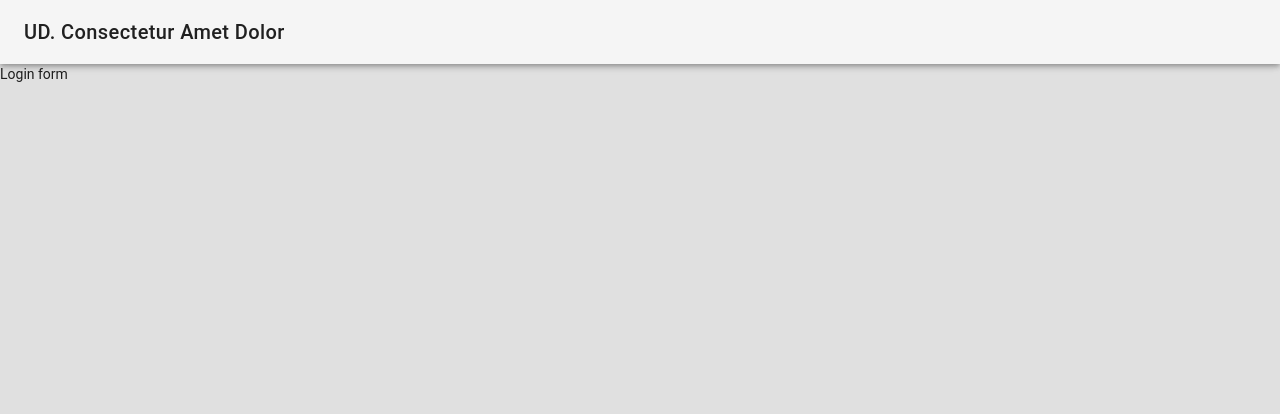
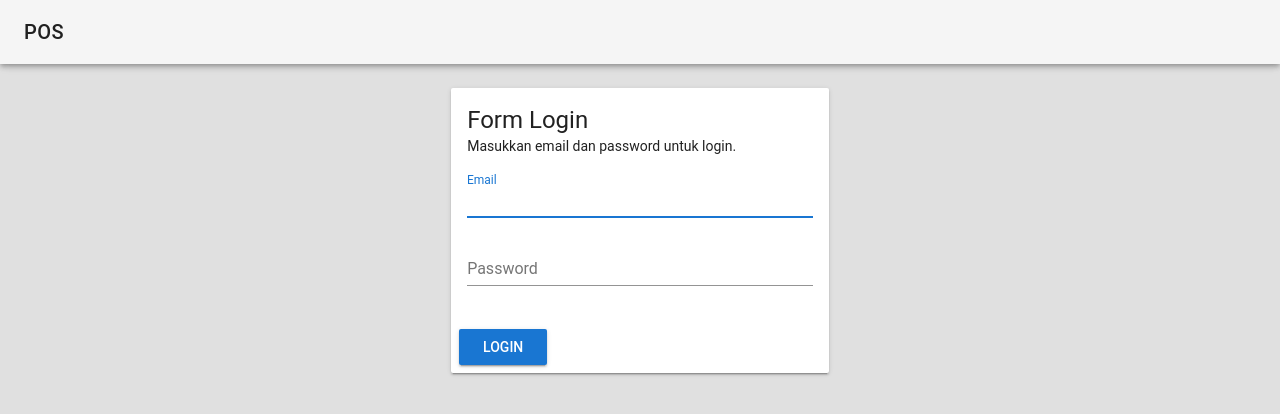
Before and after one commit to andyprasetya/pos-desktop, a Vue app: page / in a window 1280 px wide. Shown: the top 414 px of the page. Built offline with nearby package versions, Linux system fonts and the light colour scheme; what vue-resource would draw is missing.

Commit message:
Add login form

```diff
--- a/src/components/layout/Sidenav.vue
+++ b/src/components/layout/Sidenav.vue
@@ -27,18 +27,18 @@
         <v-list-group
           v-if="item.items && item.items.length > 0"
           v-model="item.active"
-          :key="item.title"
+          :key="item.name"
           no-action>
           <v-list-tile slot="activator">
             <v-list-tile-action class="pr-1 pl-2 mr-1">
-              <v-icon :class="isActiveParentMenu(item.title) ? 'blue--text' : ''" :title="item.title"  dark v-html="item.icon"></v-icon>
+              <v-icon :class="isActiveParentMenu(item.name) ? 'blue--text' : ''" :title="item.title"  dark v-html="item.icon"></v-icon>
             </v-list-tile-action>
-            <v-list-tile-content :class="isActiveParentMenu(item.title)?'blue--text': ''">
+            <v-list-tile-content :class="isActiveParentMenu(item.name)?'blue--text': ''">
               <v-list-tile-title>{{ item.title }}</v-list-tile-title>
             </v-list-tile-content>
           </v-list-tile>
-          <v-list-tile v-for="subItem in item.items" :key="subItem.title" @click="clickMenu(subItem)">
-            <v-list-tile-content :class="isActiveMenuItem(subItem.title)?'blue--text': ''">
+          <v-list-tile v-for="subItem in item.items" :key="subItem.name" @click="clickMenu(subItem)">
+            <v-list-tile-content :class="isActiveMenuItem(subItem.name)?'blue--text': ''">
               <v-list-tile-title>{{ subItem.title }}</v-list-tile-title>
             </v-list-tile-content>
           </v-list-tile>
@@ -46,12 +46,12 @@
 
         <v-list-tile
           v-else
-          :key="item.title"
+          :key="item.name"
           @click="clickMenu(item)">
           <v-list-tile-action class="pr-1 pl-2 mr-1">
-            <v-icon :class="isActiveMenuItem(item.title)?'blue--text': ''" :title="item.title"  dark v-html="item.icon"></v-icon>
+            <v-icon :class="isActiveMenuItem(item.name)?'blue--text': ''" :title="item.title"  dark v-html="item.icon"></v-icon>
           </v-list-tile-action>
-          <v-list-tile-content :class="isActiveMenuItem(item.title)?'blue--text': ''">
+          <v-list-tile-content :class="isActiveMenuItem(item.name)?'blue--text': ''">
             <v-list-tile-title v-text="item.title"></v-list-tile-title>
           </v-list-tile-content>
         </v-list-tile>
@@ -71,32 +71,38 @@ export default {
       items: [
         {
           icon: 'local_activity',
-          title: 'Penjualan'
+          title: 'Penjualan',
+          name: 'penjualan'
         },
         {
           icon: 'school',
-          title: 'Pembelian'
+          title: 'Pembelian',
+          name: 'pembelian'
         },
         {
           icon: 'directions_run',
-          title: 'Pemindahan'
+          title: 'Pemindahan',
+          name: 'pemindahan'
         },
         {
           icon: 'healing',
-          title: 'Transaksi Lainnya'
+          title: 'Transaksi Lainnya',
+          name: 'transaksi-lainnya'
         },
         {
           icon: 'content_cut',
           title: 'Laporan',
+          name: 'laporan',
           items: [
-            { title: 'Penjualan' },
-            { title: 'Pembelian' },
-            { title: 'Pemindahan' }
+            { title: 'Penjualan', name: 'laporan-penjualan' },
+            { title: 'Pembelian', name: 'laporan-pembelian' },
+            { title: 'Pemindahan', name: 'laporan-pemindahan' }
           ]
         },
         {
           icon: 'local_offer',
-          title: 'Konfigurasi'
+          title: 'Konfigurasi',
+          name: 'konfigurasi'
         }
       ]
     };
@@ -124,16 +130,16 @@ export default {
   },
   methods: {
     clickMenu (menuItem) {
-      this.$store.commit('setActiveMenuItem', menuItem.title);
+      this.$store.commit('setActiveMenuItem', menuItem.name);
 
       for (var i in this.items) {
-        if (!this.isActiveParentMenu(this.items[i].title) && this.items[i].active) {
+        if (!this.isActiveParentMenu(this.items[i].name) && this.items[i].active) {
           this.items[i].active = false;
         }
       }
 
       this.$router.push({
-        name: menuItem.title
+        name: menuItem.name
       });
     },
     toggleMiniSidenav () {
@@ -145,16 +151,16 @@ export default {
         }
       }
     },
-    isActiveMenuItem (title) {
-      return this.activeMenuItem.includes(title);
+    isActiveMenuItem (name) {
+      return this.activeMenuItem === name;
     },
-    isActiveParentMenu (title) {
+    isActiveParentMenu (name) {
       let self = this;
       let matchedChild = [];
       for (let i in this.items) {
-        if (this.items[i].title === title && this.items[i].items) {
+        if (this.items[i].name === name && this.items[i].items) {
           matchedChild = this.items[i].items.filter(function (data) {
-            return self.isActiveMenuItem(data.title);
+            return self.isActiveMenuItem(data.name);
           });
         }
       }
--- a/src/components/layout/Topnav.vue
+++ b/src/components/layout/Topnav.vue
@@ -2,7 +2,7 @@
   <div class="top-nav-wrapper">
     <v-toolbar app light>
       <v-toolbar-side-icon @click.native.stop="drawer = !drawer" v-if="sidenav === 'true'"></v-toolbar-side-icon>
-      <v-toolbar-title @click="clickTopMenu('Welcome')">{{storeName}}</v-toolbar-title>
+      <v-toolbar-title @click="clickTopMenu('welcome')">{{getTopNavTitle}}</v-toolbar-title>
       <v-spacer></v-spacer>
       <v-toolbar-items class="hidden-sm-and-down">
         <template v-for="menu in visibleMenuItem">
@@ -36,22 +36,22 @@ export default {
     topMenus: [
       {
         title: 'Homepage',
-        name: 'Basic',
+        name: 'home',
         visibleLogin: true,
         visibleLogout: false
       }, {
         icon: 'more_vert',
         title: 'userMenus',
-        name: 'User',
+        name: 'user',
         visibleLogin: true,
         visibleLogout: false,
         items: [
           {
             title: 'Change Password',
-            name: 'ChangePassword'
+            name: 'change-password'
           }, {
             title: 'Logout',
-            name: 'Logout'
+            name: 'logout'
           }
         ]
       }
@@ -60,7 +60,8 @@ export default {
   computed: {
     ...mapGetters ({
       userRealName: 'getRealName',
-      storeName: 'getStoreName'
+      storeName: 'getStoreName',
+      appName: 'getAppName'
     }),
 
     drawer: {
@@ -80,12 +81,18 @@ export default {
         : this.topMenus.filter(item => {
           return item.visibleLogout;
         });
+    },
+
+    getTopNavTitle () {
+      return (this.isLogin === 'true') ? this.storeName : this.appName;
     }
   },
   methods: {
     clickTopMenu (menu) {
-      if (menu === 'Login') {
-        this.$store.commit('toggleShowLoginForm');
+      if (menu === 'logout') {
+        this.$router.push({
+          name: 'welcome'
+        });
       } else {
         this.$store.commit('setActiveMenuItem', menu);
         this.$router.push({
--- /dev/null
+++ b/src/components/pages/Penjualan.vue
@@ -0,0 +1,13 @@
+<template lang="html">
+  <v-flex xs12>
+    Penjualan
+  </v-flex>
+</template>
+
+<script>
+export default {
+}
+</script>
+
+<style lang="css">
+</style>
--- a/src/components/pages/Welcome.vue
+++ b/src/components/pages/Welcome.vue
@@ -5,9 +5,35 @@
 
     <v-content class="grey lighten-2" light>
 
-      <div class="">
-        Login form
-      </div>
+      <v-container grid-list-xs>
+        <v-layout row wrap>
+          <v-flex xs12 sm6 offset-sm3 md4 offset-md4>
+            <v-card>
+              <v-card-text>
+                <h1 class="headline">Form Login</h1>
+                <p>Masukkan email dan password untuk login.</p>
+                <v-text-field
+                  v-model="email"
+                  label="Email"
+                  type="email"
+                  autofocus
+                ></v-text-field>
+
+                <v-text-field
+                  v-model="password"
+                  label="Password"
+                  type="password"
+                ></v-text-field>
+              </v-card-text>
+
+              <v-card-actions>
+                <v-btn color="primary" @click="handleSubmitLogin">Login</v-btn>
+              </v-card-actions>
+            </v-card>
+          </v-flex>
+        </v-layout>
+
+      </v-container>
 
     </v-content>
 
@@ -23,8 +49,23 @@ import Topnav from '@/components/layout/Topnav';
 
 export default {
   name: 'welcome',
+  data () {
+    return {
+      email: '',
+      password: ''
+    }
+  },
   components: {
     Topnav
+  },
+  methods: {
+    handleSubmitLogin () {
+      console.log(this.email, this.password);
+
+      this.$router.push({
+        name: 'home'
+      });
+    }
   }
 }
 </script>
--- a/src/router/index.js
+++ b/src/router/index.js
@@ -3,6 +3,9 @@ import Router from 'vue-router';
 
 import Welcome from '@/components/pages/Welcome';
 import Home from '@/components/pages/Home';
+import Penjualan from '@/components/pages/Penjualan';
+import Pembelian from '@/components/pages/Pembelian';
+import Pemindahan from '@/components/pages/Pemindahan';
 
 Vue.use(Router);
 
@@ -10,12 +13,24 @@ export default new Router({
   routes: [
     {
       path: '/',
-      name: 'Welcome',
+      name: 'welcome',
       component: Welcome
     }, {
       path: '/home',
-      name: 'Home',
+      name: 'home',
       component: Home
+    }, {
+      path: '/penjualan',
+      name: 'penjualan',
+      components: { content: Penjualan }
+    }, {
+      path: '/pembelian',
+      name: 'pembelian',
+      component: Pembelian
+    }, {
+      path: '/pemindahan',
+      name: 'pemindahan',
+      component: Pemindahan
     }
   ]
 });
```
Also changed, not shown: src/components/pages/Pembelian.vue (added), src/components/pages/Pemindahan.vue (added).
